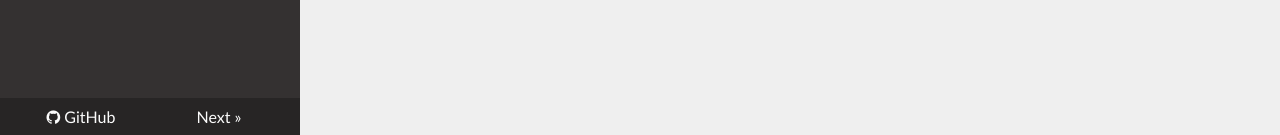
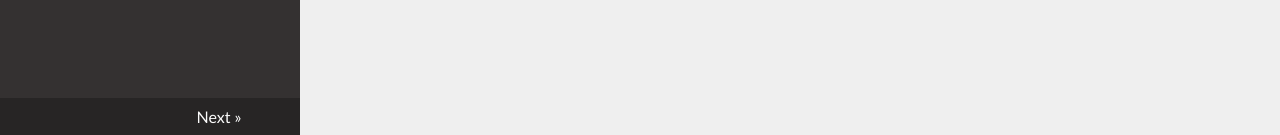
Before and after one commit to inkeytech/docs, an MkDocs documentation site: the page built from docs/index.md, in a window 1280 px wide. Shown: the part 762-897 px from the top of the page. Built offline with MkDocs 1.6.1, drawn with Linux system fonts in a browser that asks for light colours; nearby versions of some CDN libraries.

Commit message:
Update extra.css

```diff
--- a/docs/css/extra.css
+++ b/docs/css/extra.css
@@ -1,4 +1,8 @@
 /* IW - 20/01/2020 - hide mkdocs advertising on footer */
+
+a.fa.fa-github {
+  visibility: hidden !important;
+}
 
 /* Weird Versions / Edit on popup */
 .rst-versions.rst-badge {
```
